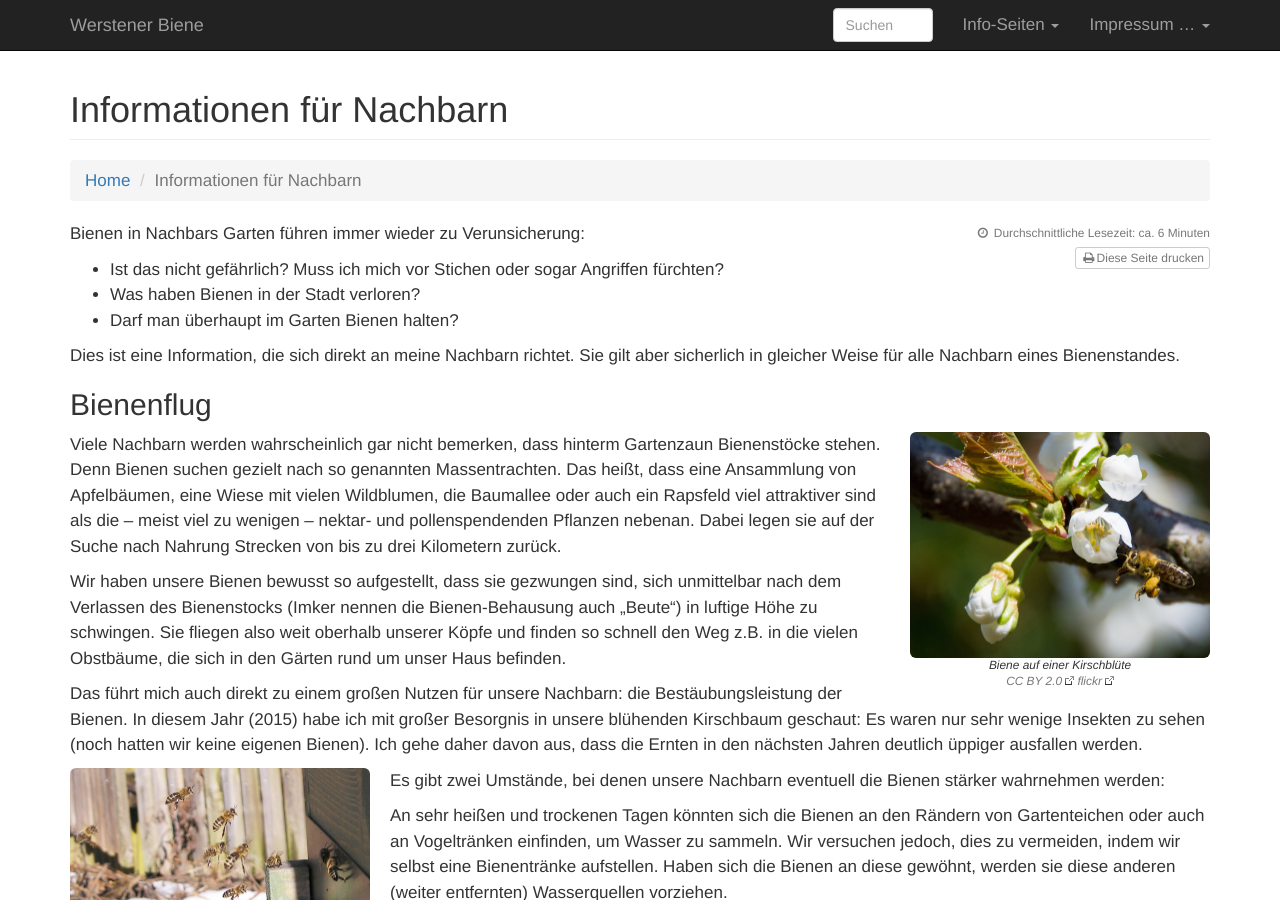
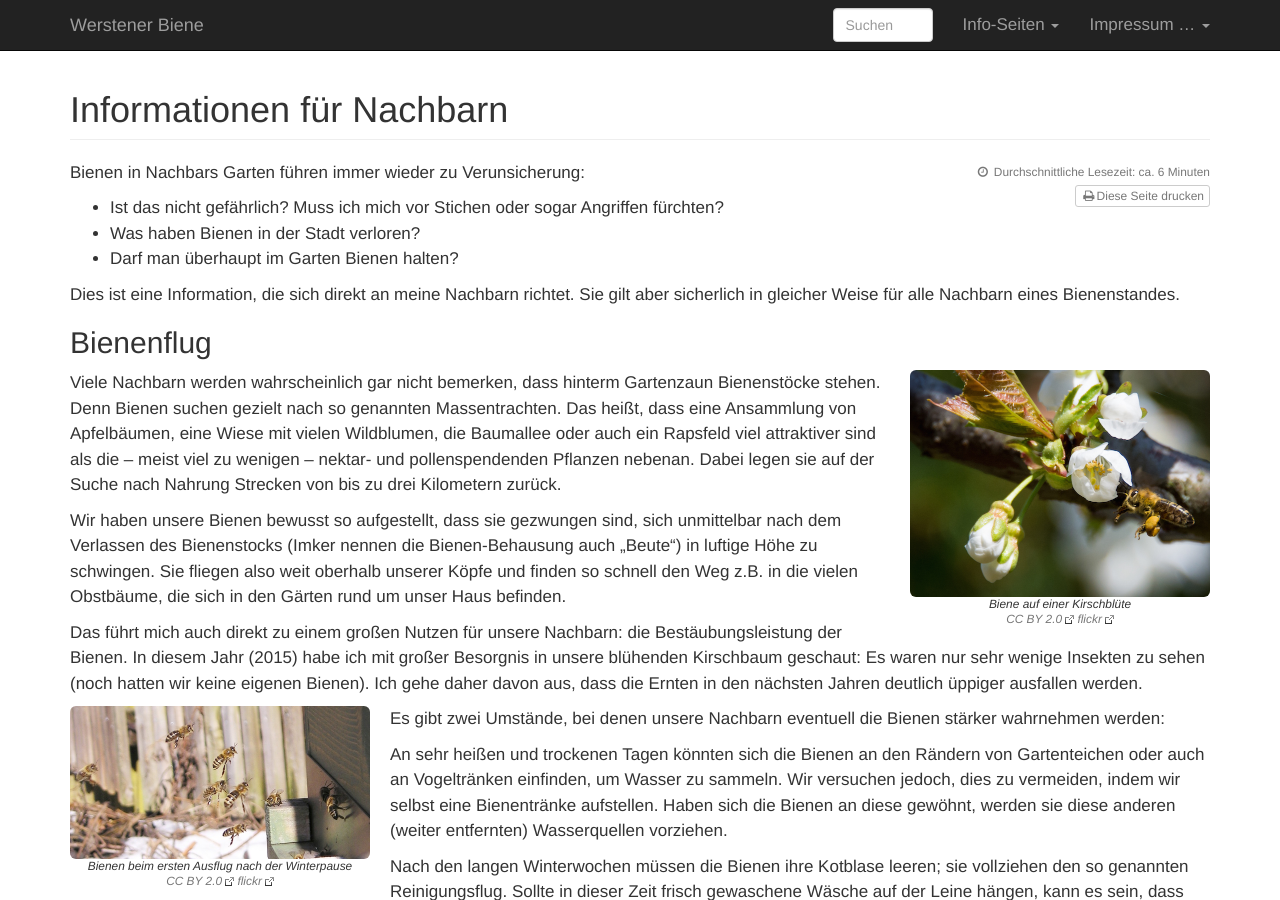
Before and after one commit to chkania/werstener-biene, a Jekyll site: the page built from content/informationen_fuer_nachbarn.md, in a window 1280 px wide and 900 px high. Built offline with Jekyll 4.4.1, drawn with Linux system fonts in a browser that asks for light colours; comment, search, counter and statistics services are not loaded.

Commit message:
corrected print form, added social

```diff
--- a/_layouts/default.html
+++ b/_layouts/default.html
@@ -16,11 +16,13 @@
                 <h1 class="page-header">{{ page.title }}
                     {% if subtitle %}<small>{{ page.title }}</small>{% endif %}
                 </h1>
+                {% comment %}
                 <ol class="breadcrumb">
                     <li><a href="/index.html">Home</a>
                     </li>
                     <li class="active">{{ page.title }}</li>
                 </ol>
+                {% endcomment %}
             </div>
         </div>
         <!-- /.row -->
@@ -28,32 +30,39 @@
         <div id="content">
             <div class="row printbutton" id="readingtime">
                 <div class="col-xs-10 col-xs-offset-2">
-                    <div class="pull-right text-muted">
+                    <div class="text-right text-muted">
                     {% if page.readingtime != false or !page.noreadingtime %}
                         <i class="fa fa-fw fa-clock-o"></i> Durchschnittliche Lesezeit: {{ page.content | reading_time }}<br/>
                     {% endif %}
                     {% if page.printpage != false or !page.printpage %}
-                        <button class="btn btn-default btn-xs pull-right text-muted" onClick="window.print()"><div class="text-muted"><i class="fa fa-fw fa-print"></i>Diese Seite drucken</div></button> {{ page.printpage }}
+                        <button class="btn btn-default btn-xs pull-right text-muted" onClick="window.print()"><div class="text-muted"><i class="fa fa-fw fa-print"></i>Diese Seite drucken</div></button><br/>
                     {% endif %}
                     </div>
                 </div>
             </div>
 
         {{ content }}
+
+            <!-- Footer -->
+        <footer>
+            <div class="row">
+                {% if page.nosocial != true%}
+                <div class="col-lg-12 text-right">
+                    <div class="g-plusone" data-size="medium"></div>
+                    <a href="https://twitter.com/share" class="twitter-share-button" data-via="chkania" data-dnt="true">Tweet</a>
+                    <script>!function(d,s,id){var js,fjs=d.getElementsByTagName(s)[0],p=/^http:/.test(d.location)?'http':'https';if(!d.getElementById(id)){js=d.createElement(s);js.id=id;js.src=p+'://platform.twitter.com/widgets.js';fjs.parentNode.insertBefore(js,fjs);}}(document, 'script', 'twitter-wjs');</script>
+                </div>
+                {% endif %}
+                {% if page.nolicense != true %}
+                <div class="col-lg-12 text-center">
+                    {% include license.html %}
+                </div>
+                {% endif %}
+            </div>
+
+
+        </footer>
         </div>
 
 
-        {% if page.nolicense != true %}
-        <!-- Footer -->
-        <footer>
-            <hr/>
-            <div class="row">
-                <div class="col-lg-12 text-center">
-                    {% include license.html %}
-                </div>
-            </div>
-            <hr/>
-        </footer>
-        {% endif %}
-
 {% include footer.html %}
```
